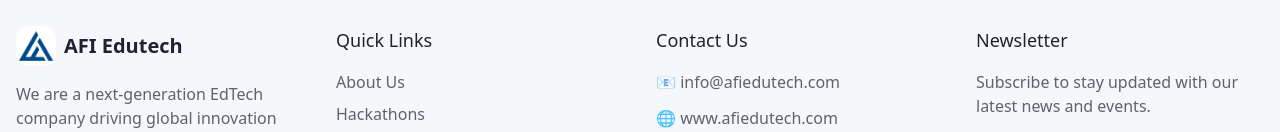
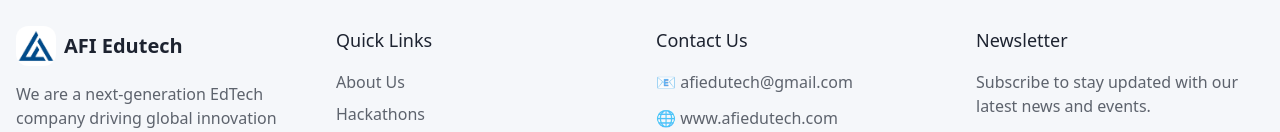
Before and after one commit to AviralJain32/AI_for_India, a React (Vite) app: page /cms in a window 1280 px wide. Shown: the part 1096-1228 px from the top of the page. Built offline with nearby package versions, Linux system fonts and the light colour scheme.

Commit message:
change email

```diff
--- a/src/components/Footer.tsx
+++ b/src/components/Footer.tsx
@@ -62,7 +62,7 @@ const Footer = () => {
           <div>
             <h3 className="text-foreground font-medium text-lg mb-4">Contact Us</h3>
             <ul className="space-y-3">
-              <li className="text-foreground/70">📧 info@afiedutech.com</li>
+              <li className="text-foreground/70">📧 afiedutech@gmail.com</li>
               <li className="text-foreground/70">🌐 www.afiedutech.com</li>
               <li className="text-foreground/70">📍 Global Operations</li>
             </ul>
```
